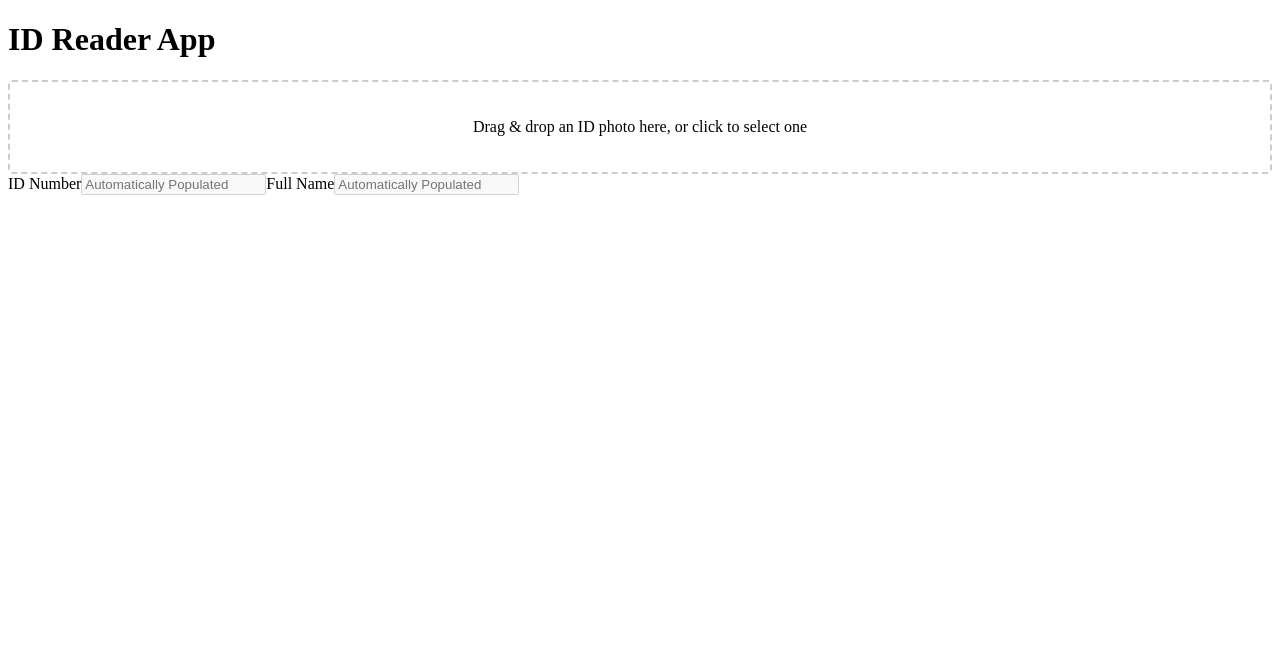
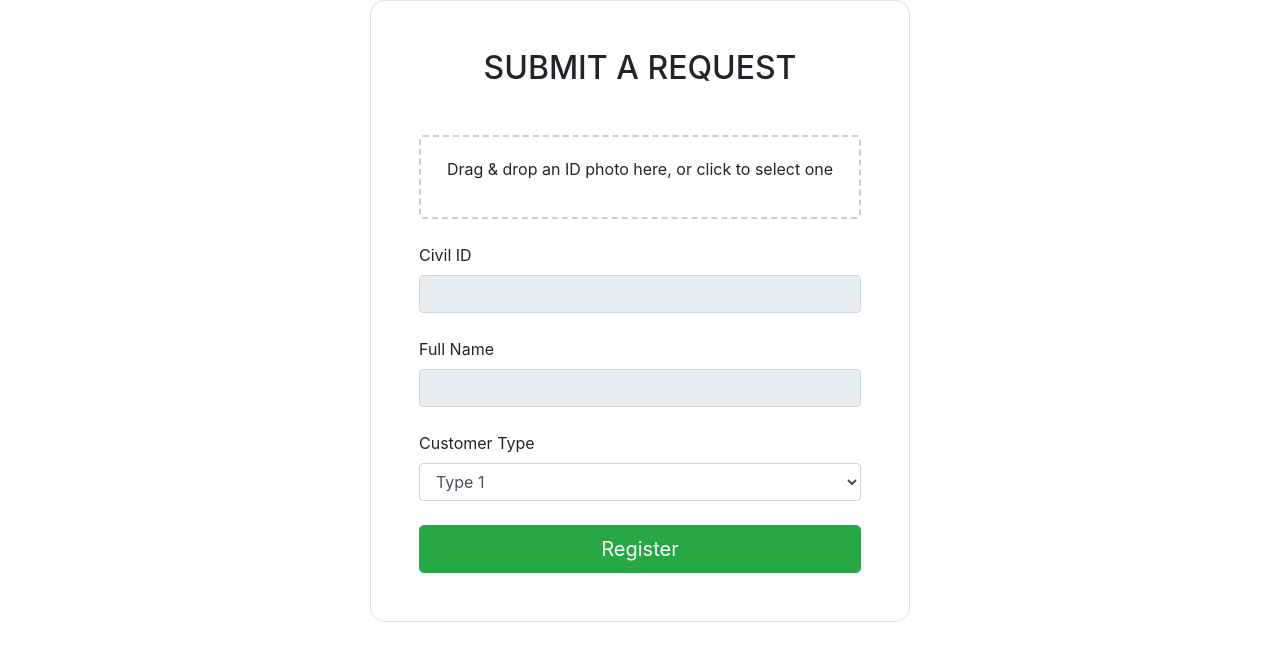
Before and after one commit to dina-moh/react-id-reader, a React (Create React App) app: page / in a window 1280 px wide. Shown: the top 660 px of the page. Built offline with nearby package versions, Linux system fonts and the light colour scheme.

Commit message:
Styling
Added some styling, extracting the Full Name isn't working yet

```diff
--- a/public/index.html
+++ b/public/index.html
@@ -1,14 +1,12 @@
 <!DOCTYPE html>
 <html lang="en">
-  <head>
+
+<head>
     <meta charset="utf-8" />
     <link rel="icon" href="%PUBLIC_URL%/favicon.ico" />
     <meta name="viewport" content="width=device-width, initial-scale=1" />
     <meta name="theme-color" content="#000000" />
-    <meta
-      name="description"
-      content="Web site created using create-react-app"
-    />
+    <meta name="description" content="Web site created using create-react-app" />
     <link rel="apple-touch-icon" href="%PUBLIC_URL%/logo192.png" />
     <!--
       manifest.json provides metadata used when your web app is installed on a
@@ -24,9 +22,13 @@
       work correctly both with client-side routing and a non-root public URL.
       Learn how to configure a non-root public URL by running `npm run build`.
     -->
+    <!-- Add this inside the <head> section of public/index.html -->
+    <link rel="stylesheet" href="https://maxcdn.bootstrapcdn.com/bootstrap/4.0.0/css/bootstrap.min.css" integrity="sha384-Gn5384xqQ1aoWXA+058RXPxPg6fy4IWvTNh0E263XmFcJlSAwiGgFAW/dAiS6JXm" crossorigin="anonymous" />
+
     <title>React App</title>
-  </head>
-  <body>
+</head>
+
+<body>
     <noscript>You need to enable JavaScript to run this app.</noscript>
     <div id="root"></div>
     <!--
@@ -39,5 +41,6 @@
       To begin the development, run `npm start` or `yarn start`.
       To create a production bundle, use `npm run build` or `yarn build`.
     -->
-  </body>
+</body>
+
 </html>
--- a/src/App.js
+++ b/src/App.js
@@ -4,7 +4,6 @@ import IdReader from './IdReader';
 export default function App() {
   return (
     <div className="App">
-      <h1>ID Reader App</h1>
       <IdReader />
     </div>
   );
--- a/src/IdReader.js
+++ b/src/IdReader.js
@@ -27,9 +27,82 @@ export default function IdReader () {
     });
   }
 
+  const bkgImg = "https://mdbcdn.b-cdn.net/img/Photos/new-templates/search-box/img4.webp";
 
   return (
-    <div>
+
+    <>
+      <section class="vh-100 bg-image"
+  style={{backgroundImage: `${bkgImg}`}}>
+  <div class="mask d-flex align-items-center h-100 gradient-custom-3">
+    <div class="container h-100">
+      <div class="row d-flex justify-content-center align-items-center h-100">
+        <div class="col-12 col-md-9 col-lg-7 col-xl-6">
+          <div class="card" style={{borderRadius: "15px"}}>
+            <div class="card-body p-5">
+              <h2 class="text-uppercase text-center mb-5">Submit a Request</h2>
+
+              <form>
+
+                <div class="form-outline mb-4">
+                  <Dropzone onDrop={handleImageUpload} accept="image/*">
+                    {({ getRootProps, getInputProps }) => (
+                      <div {...getRootProps()} style={dropzoneStyle}>
+                        <input {...getInputProps()} />
+                        <p>Drag & drop an ID photo here, or click to select one</p>
+                      </div>
+                    )}
+                  </Dropzone>
+                </div>
+
+                {uploadedImage && (
+                  <div className="form-outline mb-4">
+                  <img src={uploadedImage} alt="Uploaded ID" style={imageStyle} />
+                  </div>
+                )}
+                <div class="form-outline mb-4">
+                  <label class="form-label" for="">Civil ID</label>
+                  <input type="text" class="form-control form-control-md" value={idNumber} disabled/>
+                </div>
+
+                <div class="form-outline mb-4">
+                  <label class="form-label" for="">Full Name</label>
+                  <input type="text" class="form-control form-control-md" disabled/>
+                </div>
+
+                <div class="form-outline mb-4">
+                  <label class="form-label" for="form3Example4cdg">Customer Type</label>
+                  <select id="" class="form-control form-control-md">
+                    <option value="1">Type 1</option>
+                    <option value="1">Type 2</option>
+                    <option value="1">Type 3</option>
+                  </select>
+                </div>
+{/*
+                <div class="form-check d-flex justify-content-center mb-5">
+                  <input class="form-check-input me-2" type="checkbox" value="" id="form2Example3cg" />
+                  <label class="form-check-label" for="form2Example3g">
+                    I agree all statements in <a href="#!" class="text-body"><u>Terms of service</u></a>
+                  </label>
+                </div> */}
+
+                <div class="d-flex justify-content-center">
+                  <button type="button"
+                    class="btn btn-success btn-block btn-lg gradient-custom-4 text-body">Register</button>
+                </div>
+              </form>
+
+            </div>
+          </div>
+        </div>
+      </div>
+    </div>
+  </div>
+</section>
+
+{/* Old Working Code */}
+
+{/* <div className="container mt-4">
       <Dropzone onDrop={handleImageUpload} accept="image/*">
         {({ getRootProps, getInputProps }) => (
           <div {...getRootProps()} style={dropzoneStyle}>
@@ -39,22 +112,25 @@ export default function IdReader () {
         )}
       </Dropzone>
 
-      <label>ID Number</label>
-            {/* <p>ID Number: {idNumber}</p> */}
+      <h3 className="mt-4">ID Number</h3>
+            <p>ID Number: {idNumber}</p>
             <input type="text" value={idNumber} disabled placeholder='Automatically Populated'/>
 
-            <label>Full Name</label>
+            <h3 className="mt-4">Full Name</h3>
             <input type="text" disabled placeholder='Automatically Populated'/>
 
       {uploadedImage && (
-        <div>
+        <div className="mt-4">
           <img src={uploadedImage} alt="Uploaded ID" style={imageStyle} />
           <div>
           </div>
 
         </div>
       )}
-    </div>
+    </div> */}
+
+    </>
+
   );
 }
 
```
